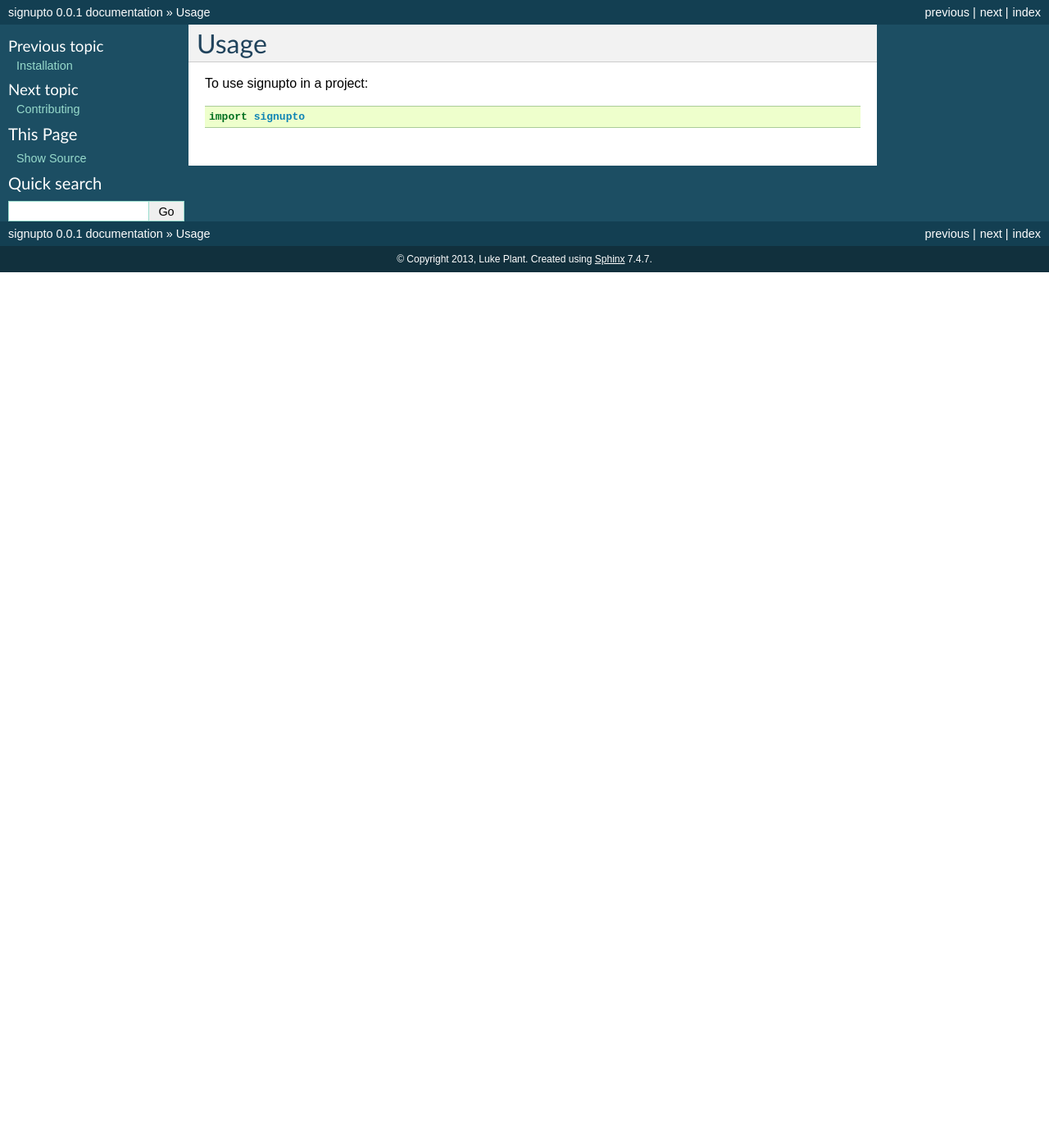
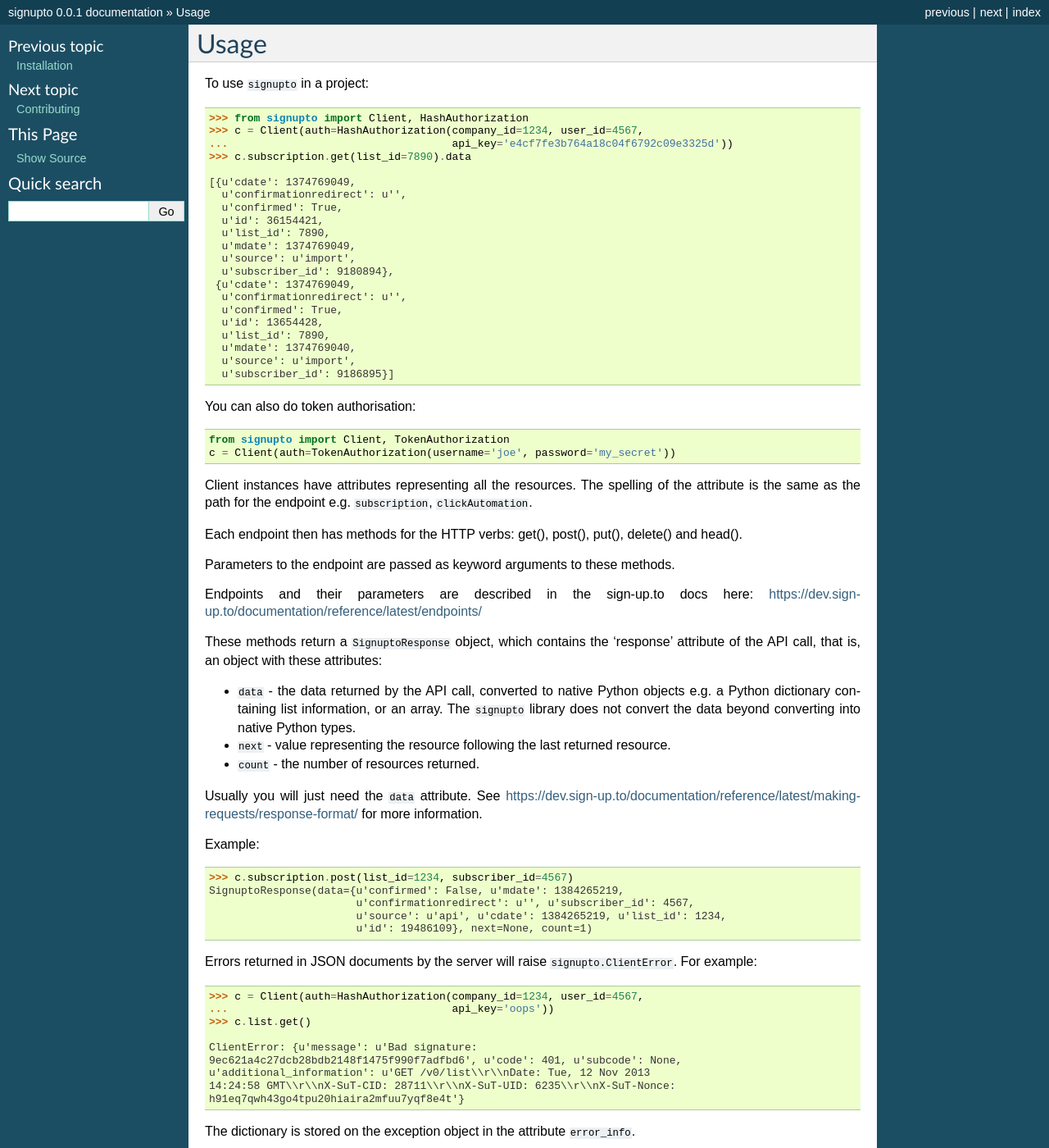
Before and after one commit to spookylukey/signupto, a Sphinx documentation site: the page built from docs/usage.rst, in a window 1280 px wide and 1400 px high. Shown: the whole window at 82% size. Built offline with Sphinx 7.4.7, drawn with Linux system fonts in a browser that asks for light colours; some of the changed text lies outside the part shown.

Commit message:
Proper docs

```diff
--- a/docs/conf.py
+++ b/docs/conf.py
@@ -19,16 +19,7 @@ import sys, os
 # documentation root, use os.path.abspath to make it absolute, like shown here.
 #sys.path.insert(0, os.path.abspath('.'))
 
-# Get the project root dir, which is the parent dir of this
-cwd = os.getcwd()
-project_root = os.path.dirname(cwd)
 
-# Insert the project root dir as the first element in the PYTHONPATH.
-# This lets us ensure that the source package is imported, and that its
-# version is used.
-sys.path.insert(0, project_root)
-
-import signupto
 
 # -- General configuration -----------------------------------------------------
 
@@ -60,9 +51,9 @@ copyright = u'2013, Luke Plant'
 # built documents.
 #
 # The short X.Y version.
-version = signupto.__version__
+version = "0.0.1"
 # The full version, including alpha/beta/rc tags.
-release = signupto.__version__
+release = "0.0.1"
 
 # The language for content autogenerated by Sphinx. Refer to documentation
 # for a list of supported languages.
--- a/docs/usage.rst
+++ b/docs/usage.rst
@@ -2,6 +2,102 @@
 Usage
 ========
 
-To use signupto in a project::
+To use ``signupto`` in a project::
 
-	import signupto
+
+   >>> from signupto import Client, HashAuthorization
+   >>> c = Client(auth=HashAuthorization(company_id=1234, user_id=4567,
+   ...                                   api_key='e4cf7fe3b764a18c04f6792c09e3325d'))
+   >>> c.subscription.get(list_id=7890).data
+
+   [{u'cdate': 1374769049,
+     u'confirmationredirect': u'',
+     u'confirmed': True,
+     u'id': 36154421,
+     u'list_id': 7890,
+     u'mdate': 1374769049,
+     u'source': u'import',
+     u'subscriber_id': 9180894},
+    {u'cdate': 1374769049,
+     u'confirmationredirect': u'',
+     u'confirmed': True,
+     u'id': 13654428,
+     u'list_id': 7890,
+     u'mdate': 1374769040,
+     u'source': u'import',
+     u'subscriber_id': 9186895}]
+
+
+You can also do token authorisation:
+
+.. code-block:: python
+
+   from signupto import Client, TokenAuthorization
+   c = Client(auth=TokenAuthorization(username='joe', password='my_secret'))
+
+
+Client instances have attributes representing all the resources. The spelling of
+the attribute is the same as the path for the endpoint e.g. ``subscription``,
+``clickAutomation``.
+
+Each endpoint then has methods for the HTTP verbs: get(), post(), put(), delete() and head().
+
+Parameters to the endpoint are passed as keyword arguments to these methods.
+
+Endpoints and their parameters are described in the sign-up.to docs here:
+https://dev.sign-up.to/documentation/reference/latest/endpoints/
+
+These methods return a ``SignuptoResponse`` object, which contains the
+'response' attribute of the API call, that is, an object with these attributes:
+
+* ``data`` - the data returned by the API call, converted to native Python
+  objects e.g. a Python dictionary containing list information, or an array.
+  The ``signupto`` library does not convert the data beyond converting into
+  native Python types.
+
+* ``next`` - value representing the resource following the last returned resource.
+
+* ``count`` - the number of resources returned.
+
+Usually you will just need the ``data`` attribute. See
+https://dev.sign-up.to/documentation/reference/latest/making-requests/response-format/
+for more information.
+
+
+Example::
+
+    >>> c.subscription.post(list_id=1234, subscriber_id=4567)
+    SignuptoResponse(data={u'confirmed': False, u'mdate': 1384265219,
+                           u'confirmationredirect': u'', u'subscriber_id': 4567,
+                           u'source': u'api', u'cdate': 1384265219, u'list_id': 1234,
+                           u'id': 19486109}, next=None, count=1)
+
+
+Errors returned in JSON documents by the server will raise
+``signupto.ClientError``. For example::
+
+
+    >>> c = Client(auth=HashAuthorization(company_id=1234, user_id=4567,
+    ...                                   api_key='oops'))
+    >>> c.list.get()
+
+    ClientError: {u'message': u'Bad signature:
+    9ec621a4c27dcb28bdb2148f1475f990f7adfbd6', u'code': 401, u'subcode': None,
+    u'additional_information': u'GET /v0/list\\r\\nDate: Tue, 12 Nov 2013
+    14:24:58 GMT\\r\\nX-SuT-CID: 28711\\r\\nX-SuT-UID: 6235\\r\\nX-SuT-Nonce:
+    h91eq7qwh43go4tpu20hiaira2mfuu7yqf8e4t'}
+
+
+The dictionary is stored on the exception object in the attribute ``error_info``.
+
+When the error has code 404, indicating something not found, a subclass of
+``ClientError``, ``ObjectNotFound``, is used instead. This can be especially
+useful when you are applying filters with the result is that there are no
+matching objects, which is often not an error condition for your application, so
+needs to be handled differently::
+
+
+    try:
+        unconfirmed = c.subscription.get(list_id=1234, confirmed=False).data
+    except ObjectNotFound:
+        unconfirmed = []
```
Also changed, not shown: CONTRIBUTING.rst (+15 -6 lines), README.rst (+8 -79 lines).
